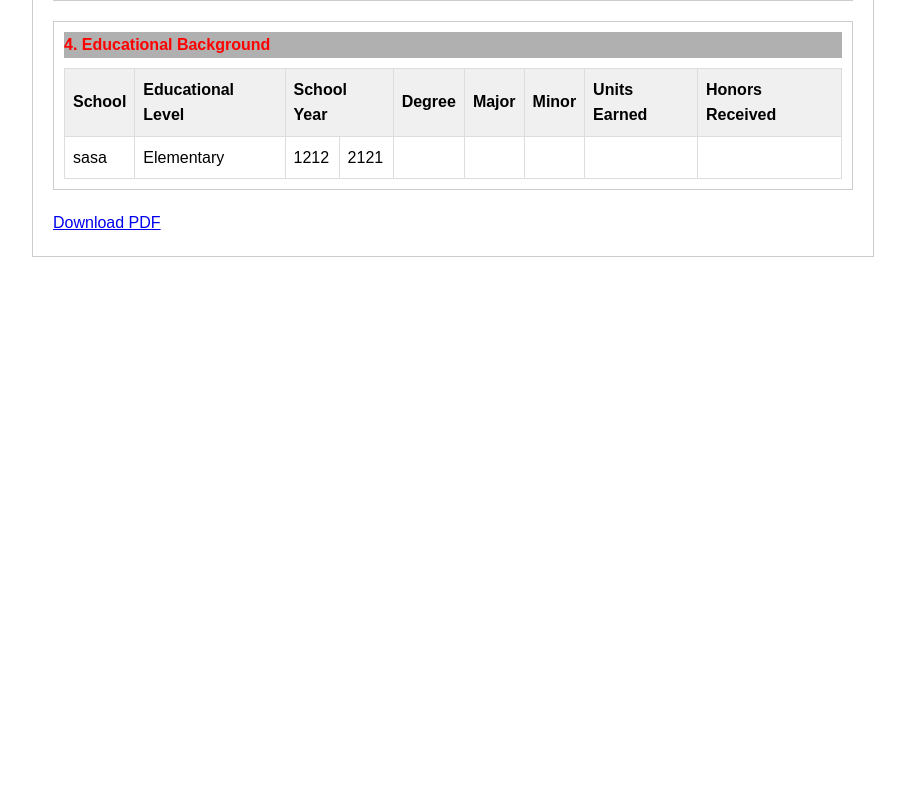
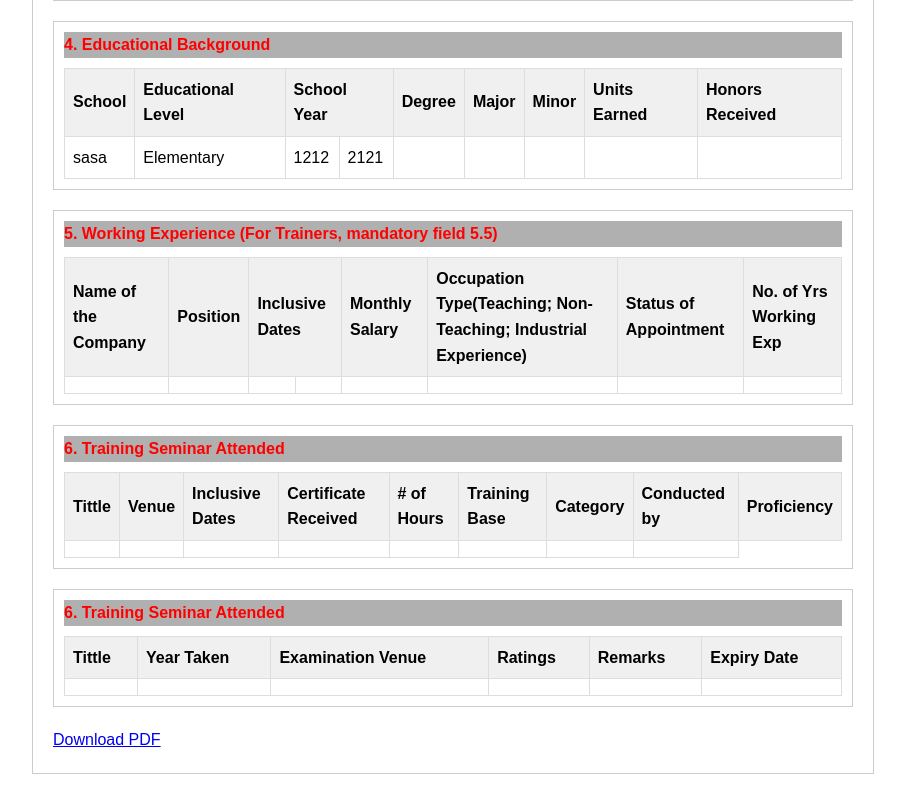
Before and after one commit to Sphynxxxxx/Bio-data-Ina-Farm, a PHP site: page /admin/view.php in a window 1280 px wide. Shown: the part 1382-2176 px from the top of the page, without its empty margins (187-1092 px from the left). Before the commit the page ends 1639 px from the top, so only its background shows below. Run offline with PHP 8.4, Linux system fonts and the light colour scheme; the visitor is signed in with stand-in values (Sample User, id 1); data comes from the database, SQL or seed files in the repository; lists and menus that the app fills with data are empty.

Commit message:
small changes

```diff
--- a/admin/generate_pdf.php
+++ b/admin/generate_pdf.php
@@ -110,7 +110,7 @@ $pdf->Cell(140, 10, 'Signature', 0, 0, 'C');
 $pdf->Line(65, 70, 138, 70);
 
 
-$pdf->Rect(157, 42, 38, 40); // Photo box
+$pdf->Rect(157, 42, 38, 40);
 $pdf->SetFont('Times', '', 8);
 $pdf->Text(167.5, 60, 'ID PICTURE');
 $pdf->Text(167, 65, '(Passport Size)');
@@ -118,7 +118,7 @@ $pdf->Text(167, 65, '(Passport Size)');
 // Section 1 - TESDA Information
 $pdf->SetXY(15, 84);
 $pdf->SetFont('Times', 'B', 12);
-$pdf->SetFillColor(177, 176, 176); // Matching #b1b0b0
+$pdf->SetFillColor(177, 176, 176);
 $pdf->SetTextColor(255, 0, 0);
 $pdf->Cell(0, 8, '1. To be accomplished by TESDA', 0, 1, 'L', true);
 $pdf->SetTextColor(0, 0, 0);
@@ -456,7 +456,7 @@ $pdf->SetXY($x + 25, $y + 0);
 
 $x = $pdf->GetX();
 $y = $pdf->GetY();
-$pdf->MultiCell(25, 24, "5.3\nIclusive Dates", 1, 'C');
+$pdf->MultiCell(25, 24, "5.3\nInclusive Dates", 1, 'C');
 $pdf->SetXY($x + 25, $y + 0);
 
 $x = $pdf->GetX();
--- a/admin/view.php
+++ b/admin/view.php
@@ -298,7 +298,7 @@ try {
             </div>  </div>
         </div>
 
-
+        <!-- 4. Educational Background-->
         <div class="section">
             <div class="section-title">4. Educational Background</div>
             <table>
@@ -332,6 +332,103 @@ try {
             </table>
         </div>
 
+        <!-- 5. Working Experience-->
+        <div class="section">
+            <div class="section-title">5. Working Experience (For Trainers, mandatory field 5.5)</div>
+            <table>
+                <thead>
+                    <tr>
+                        <th>Name of the Company</th>
+                        <th>Position</th>
+                        <th colspan="2">Inclusive Dates</th> <!-- Spanning two columns -->
+                        <th>Monthly Salary</th>
+                        <th>Occupation Type(Teaching; Non-Teaching; Industrial Experience)</th>
+                        <th>Status of Appointment</th>
+                        <th>No. of Yrs Working Exp</th>
+                    </tr>
+                </thead>
+                <tbody>
+                    <?php foreach ($education as $edu): ?>
+                    <tr>
+                        <td><?php echo htmlspecialchars($edu['#'] ?? ''); ?></td>
+                        <td><?php echo htmlspecialchars($edu['#'] ?? ''); ?></td>
+                        <td><?php echo htmlspecialchars($edu['#'] ?? ''); ?></td>
+                        <td><?php echo htmlspecialchars($edu['#'] ?? ''); ?></td>
+                        <td><?php echo htmlspecialchars($edu['#'] ?? ''); ?></td>
+                        <td><?php echo htmlspecialchars($edu['#'] ?? ''); ?></td>
+                        <td><?php echo htmlspecialchars($edu['#'] ?? ''); ?></td>
+                        <td><?php echo htmlspecialchars($edu['#'] ?? ''); ?></td>
+                    </tr>
+                    <?php endforeach; ?>
+                </tbody>
+            </table>
+        </div>
+
+        <!-- 6. Training Seminar Attendee-->
+        <div class="section">
+            <div class="section-title">6. Training Seminar Attended</div>
+            <table>
+                <thead>
+                    <tr>
+                        <th>Tittle</th>
+                        <th>Venue</th>
+                        <th>Inclusive Dates</th>
+                        <th>Certificate Received</th>
+                        <th># of Hours</th>
+                        <th>Training Base</th>
+                        <th>Category</th>
+                        <th>Conducted by</th>
+                        <th>Proficiency</th>
+                    </tr>
+                </thead>
+                <tbody>
+                    <?php foreach ($education as $edu): ?>
+                    <tr>
+                        <td><?php echo htmlspecialchars($edu['#'] ?? ''); ?></td>
+                        <td><?php echo htmlspecialchars($edu['#'] ?? ''); ?></td>
+                        <td><?php echo htmlspecialchars($edu['#'] ?? ''); ?></td>
+                        <td><?php echo htmlspecialchars($edu['#'] ?? ''); ?></td>
+                        <td><?php echo htmlspecialchars($edu['#'] ?? ''); ?></td>
+                        <td><?php echo htmlspecialchars($edu['#'] ?? ''); ?></td>
+                        <td><?php echo htmlspecialchars($edu['#'] ?? ''); ?></td>
+                        <td><?php echo htmlspecialchars($edu['#'] ?? ''); ?></td>
+                     </tr>
+                    <?php endforeach; ?>
+                </tbody>
+            </table>
+        </div>
+
+        <!-- 7. License/Examination-->
+        <div class="section">
+            <div class="section-title">6. Training Seminar Attended</div>
+            <table>
+                <thead>
+                    <tr>
+                        <th>Tittle</th>
+                        <th>Year Taken</th>
+                        <th>Examination Venue</th>
+                        <th>Ratings</th>
+                        <th>Remarks</th>
+                        <th>Expiry Date</th>
+                    </tr>
+                </thead>
+                <tbody>
+                    <?php foreach ($education as $edu): ?>
+                    <tr>
+                        <td><?php echo htmlspecialchars($edu['#'] ?? ''); ?></td>
+                        <td><?php echo htmlspecialchars($edu['#'] ?? ''); ?></td>
+                        <td><?php echo htmlspecialchars($edu['#'] ?? ''); ?></td>
+                        <td><?php echo htmlspecialchars($edu['#'] ?? ''); ?></td>
+                        <td><?php echo htmlspecialchars($edu['#'] ?? ''); ?></td>
+                        <td><?php echo htmlspecialchars($edu['#'] ?? ''); ?></td>
+                     </tr>
+                    <?php endforeach; ?>
+                </tbody>
+            </table>
+        </div>
+
+        <!---------------------------------------------------------------------------->
+
         <a href="generate_pdf.php" class="btn btn-primary">Download PDF</a>
     </div>
 </body>
```
